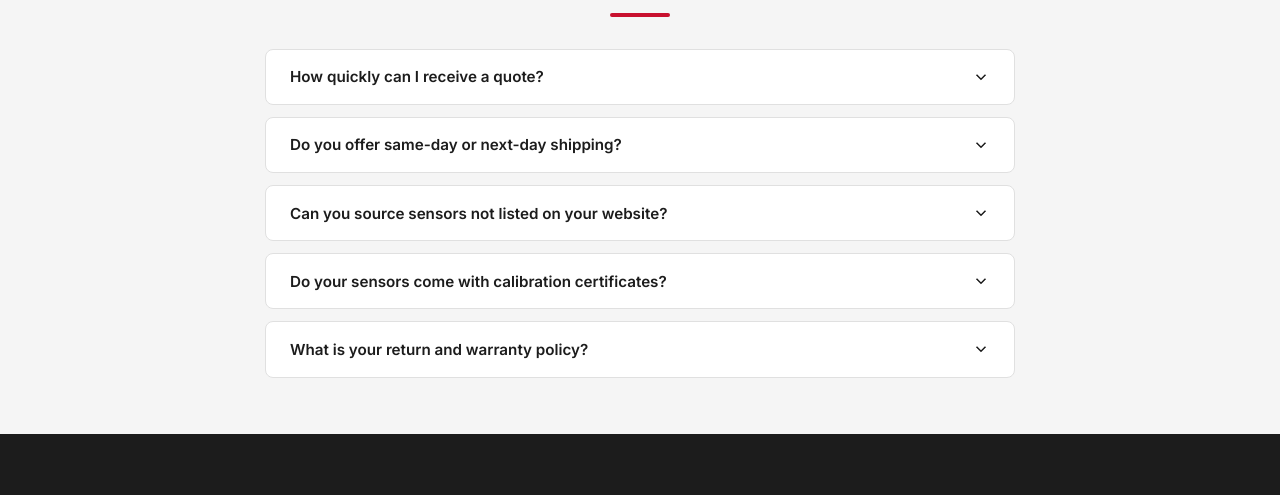
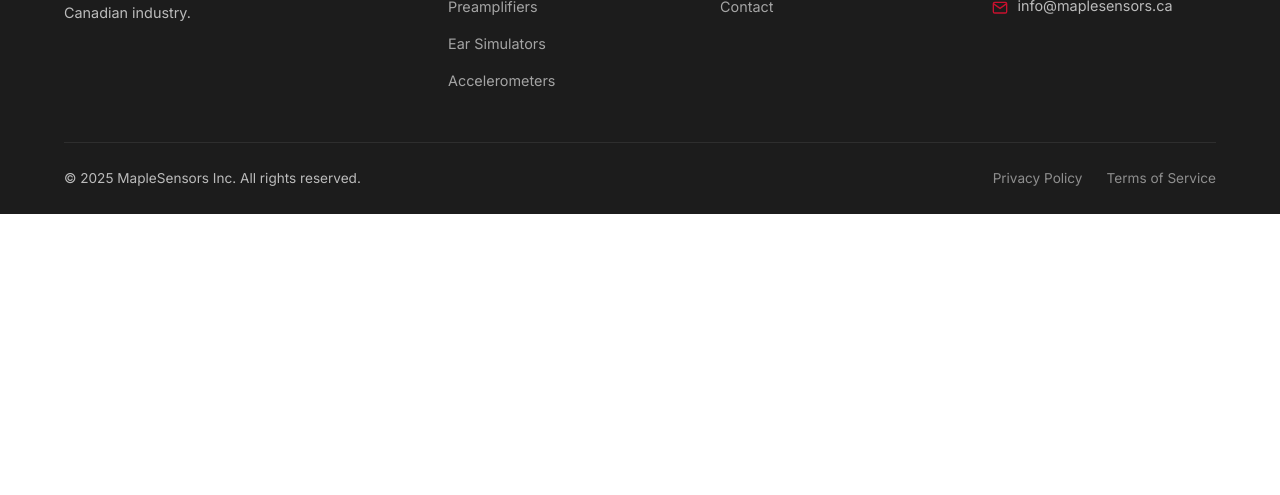
Before and after one commit to Yamini602/MapleSensorsWebsite, a plain HTML site: page contact.html in a window 1280 px wide. Shown: the part 1513-2008 px from the top of the page. After the commit the page ends 1727 px from the top, so only its background shows below. Drawn offline with Linux system fonts and the light colour scheme.

Commit message:
removed FAQ section from contact page

```diff
--- a/contact.html
+++ b/contact.html
@@ -49,47 +49,6 @@
       font-weight: 600;
     }
     .response-badge svg { width: 14px; }
-
-    .faq-section { margin-top: 4rem; }
-    .faq-list    { display: flex; flex-direction: column; gap: .75rem; max-width: 750px; margin-inline: auto; }
-    .faq-item {
-      background: var(--clr-white);
-      border: 1px solid var(--clr-border);
-      border-radius: var(--radius);
-      overflow: hidden;
-    }
-    .faq-question {
-      display: flex;
-      align-items: center;
-      justify-content: space-between;
-      padding: 1.1rem 1.5rem;
-      font-weight: 600;
-      font-size: .95rem;
-      color: var(--clr-primary);
-      cursor: pointer;
-      transition: background var(--transition);
-      border: none;
-      background: none;
-      width: 100%;
-      text-align: left;
-      gap: 1rem;
-    }
-    .faq-question:hover { background: var(--clr-light); }
-    .faq-question svg {
-      width: 18px;
-      flex-shrink: 0;
-      transition: transform var(--transition);
-    }
-    .faq-item.open .faq-question svg { transform: rotate(180deg); }
-    .faq-answer {
-      font-size: .9rem;
-      color: var(--clr-muted);
-      padding: 0 1.5rem;
-      max-height: 0;
-      overflow: hidden;
-      transition: max-height .35s ease, padding .2s;
-    }
-    .faq-item.open .faq-answer { max-height: 200px; padding-bottom: 1.25rem; }
   </style>
 </head>
 <body>
@@ -236,55 +195,6 @@
     </div>
   </section>
 
-  <!-- ── FAQ ── -->
-  <section class="section bg-light">
-    <div class="container">
-      <div class="text-center">
-        <span class="section-label">FAQ</span>
-        <h2 class="section-title">Frequently Asked Questions</h2>
-        <div class="divider"></div>
-      </div>
-
-      <div class="faq-list">
-        <div class="faq-item">
-          <button class="faq-question">
-            How quickly can I receive a quote?
-            <svg viewBox="0 0 24 24" fill="none" stroke="currentColor" stroke-width="2"><polyline points="6 9 12 15 18 9"/></svg>
-          </button>
-          <div class="faq-answer">We typically provide quotes within 2–4 business hours for standard in-stock products. For custom configurations or large volume orders, allow up to one business day.</div>
-        </div>
-        <div class="faq-item">
-          <button class="faq-question">
-            Do you offer same-day or next-day shipping?
-            <svg viewBox="0 0 24 24" fill="none" stroke="currentColor" stroke-width="2"><polyline points="6 9 12 15 18 9"/></svg>
-          </button>
-          <div class="faq-answer">Yes — orders placed before 2:00 PM ET for in-stock items are processed the same day. We ship via FedEx, UPS, and freight for large orders across Canada and the USA.</div>
-        </div>
-        <div class="faq-item">
-          <button class="faq-question">
-            Can you source sensors not listed on your website?
-            <svg viewBox="0 0 24 24" fill="none" stroke="currentColor" stroke-width="2"><polyline points="6 9 12 15 18 9"/></svg>
-          </button>
-          <div class="faq-answer">Absolutely. We have relationships with 25+ manufacturers. If you have a specific model, specification, or application in mind, contact our team and we'll do our best to source or configure the right solution.</div>
-        </div>
-        <div class="faq-item">
-          <button class="faq-question">
-            Do your sensors come with calibration certificates?
-            <svg viewBox="0 0 24 24" fill="none" stroke="currentColor" stroke-width="2"><polyline points="6 9 12 15 18 9"/></svg>
-          </button>
-          <div class="faq-answer">Yes. Calibration certificates traceable to national standards (NRC/NIST) are available for all precision sensors. NIST-traceable certificates can be requested at time of order for an additional fee.</div>
-        </div>
-        <div class="faq-item">
-          <button class="faq-question">
-            What is your return and warranty policy?
-            <svg viewBox="0 0 24 24" fill="none" stroke="currentColor" stroke-width="2"><polyline points="6 9 12 15 18 9"/></svg>
-          </button>
-          <div class="faq-answer">All products carry the manufacturer's standard warranty (typically 1–3 years). Unopened products may be returned within 30 days. Custom or specially configured products are non-refundable. Contact us for details.</div>
-        </div>
-      </div>
-    </div>
-  </section>
-
   <!-- ── FOOTER ── -->
   <footer class="footer">
     <div class="container">
@@ -343,15 +253,6 @@
       }
     });
 
-    // FAQ accordion
-    document.querySelectorAll('.faq-question').forEach(btn => {
-      btn.addEventListener('click', () => {
-        const item = btn.closest('.faq-item');
-        const isOpen = item.classList.contains('open');
-        document.querySelectorAll('.faq-item').forEach(i => i.classList.remove('open'));
-        if (!isOpen) item.classList.add('open');
-      });
-    });
   </script>
 </body>
 </html>
```
Also changed, not shown: 1 other file.
